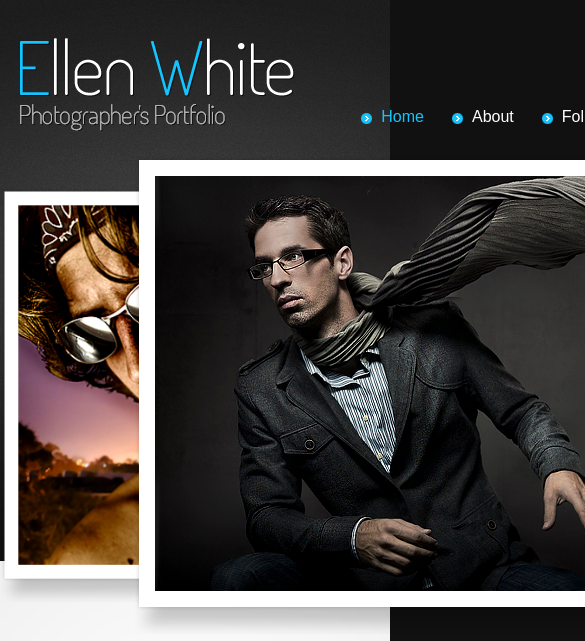
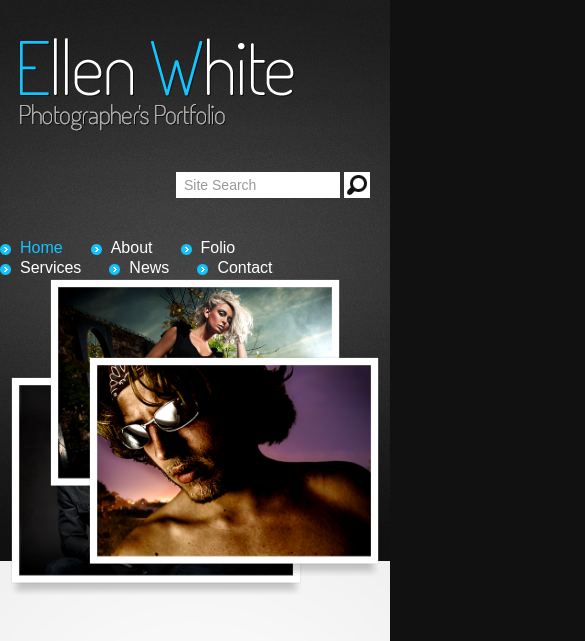
Before and after one commit to esk17/esk17.github.io, a plain HTML site: page ellen_white/index.html in a window 390 px wide. Shown: the top 641 px of the page, 585 px wide, since content can reach past the window. Drawn offline with Linux system fonts and the light colour scheme.

Commit message:
7-8-2014 8:38

```diff
--- a/ellen_white/css/style.css
+++ b/ellen_white/css/style.css
@@ -51,7 +51,7 @@ body {
 /* Global Structure */
 .main {
 	margin:0 auto;
-	width:916px;
+	width:100%;
 }
 .body1 {
 	background:url(../images/bg_img2.jpg) center 560px no-repeat #eaeaea
@@ -450,3 +450,40 @@ a.aToolTipCloseBtn {
 	color:#000;
 	font:14px Arial, Helvetica, sans-serif
 }
+
+ul#myRoundabout {
+position: relative;
+}
+#gallery li {
+	position: absolute;
+	width: 50%;
+	left: 25%;
+}
+#gallery li:first-child {
+	margin-left: -10%;
+	z-index: 1;
+}
+#gallery li:last-child {
+	margin-right: 10%;
+	z-index: 1;
+}
+@media (max-width: 650px){
+	#gallery li {
+		position: absolute;
+		width: 75%;
+		left: 12.5%;
+		z-index: 2;
+}
+	#gallery li:first-child {
+		margin-left: -10%;
+		margin-top: 25%;
+		z-index: 1;
+	}
+#gallery li:last-child {
+	margin-left: 10%;
+	margin-top: 20%;
+	z-index: 3;
+}
+
+
+}
--- a/ellen_white/index.html
+++ b/ellen_white/index.html
@@ -6,19 +6,6 @@
 <link rel="stylesheet" href="css/reset.css" type="text/css" media="all">
 <link rel="stylesheet" href="css/layout.css" type="text/css" media="all">
 <link rel="stylesheet" href="css/style.css" type="text/css" media="all">
-<script type="text/javascript" src="js/jquery-1.5.2.js" ></script>
-<script type="text/javascript" src="js/cufon-yui.js"></script>
-<script type="text/javascript" src="js/cufon-replace.js"></script>
-<script type="text/javascript" src="js/Terminal_Dosis_300.font.js"></script>
-<script type="text/javascript" src="js/atooltip.jquery.js"></script>
-<script src="js/roundabout.js" type="text/javascript"></script>
-<script src="js/roundabout_shapes.js" type="text/javascript"></script>
-<script src="js/jquery.easing.1.2.js" type="text/javascript"></script>
-<script type="text/javascript" src="js/script.js"></script>
-<!--[if lt IE 9]>
-<script type="text/javascript" src="js/html5.js"></script>
-<style type="text/css">.bg {behavior:url("js/PIE.htc")}</style>
-<![endif]-->
 </head>
 <body id="page1">
 <div class="body1">
```
